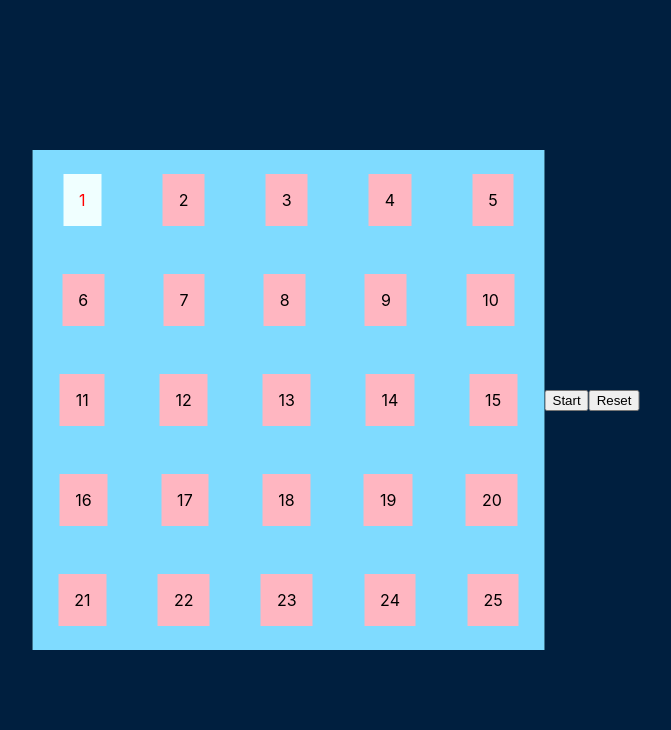
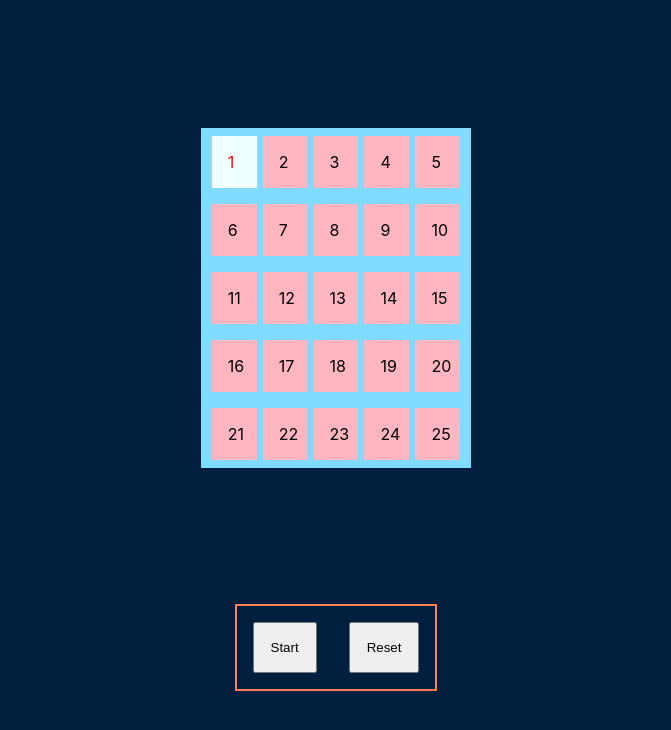
Before and after one commit to curiousmike/spiral, a React (Create React App) app: page / in a window 1280 px wide. Shown: the top 730 px of the page, without its empty margins (304-975 px from the left). Built offline with nearby package versions, Linux system fonts and the light colour scheme.

Commit message:
Style changes

```diff
--- a/src/components/gridItem.component.css
+++ b/src/components/gridItem.component.css
@@ -1,9 +1,11 @@
 .gridItem {
   padding: 16px;
   background-color: lightpink;
+  width: 5%;
 }
 .gridHighlight {
   padding: 16px;
   background-color: azure;
   color: red;
+  width: 5%;
 }
--- a/src/components/gridRow.component.css
+++ b/src/components/gridRow.component.css
@@ -4,6 +4,5 @@
   justify-content: space-around;
   background-color: #7fdbff;
   color: black;
-  width: 512px;
-  height: 100px;
+  padding: 8px;
 }
--- a/src/components/spiralContainer.component.css
+++ b/src/components/spiralContainer.component.css
@@ -1,11 +1,22 @@
+.outerContainer {
+  display: flex;
+  flex-direction: column;
+  align-items: center;
+  justify-content: center;
+}
 .spiralContainer {
   display: flex;
   align-items: center;
   justify-content: center;
+  margin-top: 10%;
+  margin-bottom: 10%;
+}
 
-  position: absolute;
-  top: 50%;
-  left: 50%;
-  margin-right: -50%;
-  transform: translate(-50%, -50%);
+.spiralButtonContainer {
+  border: 2px solid coral;
+  margin: 8px;
 }
+.spiralButton {
+  padding: 16px;
+  margin: 16px;
+}
--- a/src/components/spiralContainer.component.js
+++ b/src/components/spiralContainer.component.js
@@ -104,10 +104,18 @@ class SpiralContainer extends React.Component {
 
   render() {
     return (
-      <div className="spiralContainer">
-        <Grid data={data} highlightIndex={this.state.count}></Grid>
-        <button onClick={() => this.start()}>Start</button>
-        <button onClick={() => this.reset()}>Reset</button>
+      <div className="outerContainer">
+        <div className="spiralContainer">
+          <Grid data={data} highlightIndex={this.state.count}></Grid>
+        </div>
+        <div className="spiralButtonContainer">
+          <button onClick={() => this.start()} className="spiralButton">
+            Start
+          </button>
+          <button onClick={() => this.reset()} className="spiralButton">
+            Reset
+          </button>
+        </div>
       </div>
     );
   }
```
